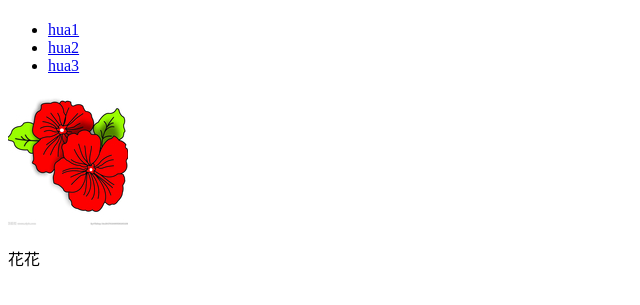
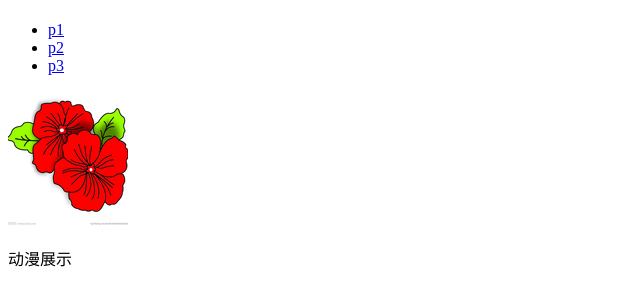
Before and after one commit to konglijuan5/konglijuan5.github.io, a plain HTML site: page konglijuan/klj.html in a window 1280 px wide. Shown: the part 59-364 px from the top of the page, without its empty margins (0-640 px from the left). Drawn offline with Linux system fonts and the light colour scheme.

Commit message:
Update klj.html

```diff
--- a/konglijuan/klj.html
+++ b/konglijuan/klj.html
@@ -6,12 +6,12 @@
 <script type="text/javascript" src="klj.js"></script>
 <h1>pictures</h1>
 <ul>
-<li><a href="hua1.jpg" onclick="showPic(this);return false;">hua1</a></li>
-<li><a href="hua2.jpg" onclick="showPic(this);return false;">hua2</a></li>
-<li><a href="hua3.jpg" onclick="showPic(this);return false;">hua3</a></li>
+<li><a href="p1.jpg" onclick="showPic(this);return false;">p1</a></li>
+<li><a href="p2.jpg" onclick="showPic(this);return false;">p2</a></li>
+<li><a href="p3.jpg" onclick="showPic(this);return false;">p3</a></li>
 </ul>
 <img id="klj" src="klj.jpg" alt="my image gallery"/>
-<p id="klj">花花</p>
+<p id="klj">动漫展示</p>
 <script type="text/javascript">
 function showPic(whichpic)
 {var source=whichpic.getAttribute("href");
```
